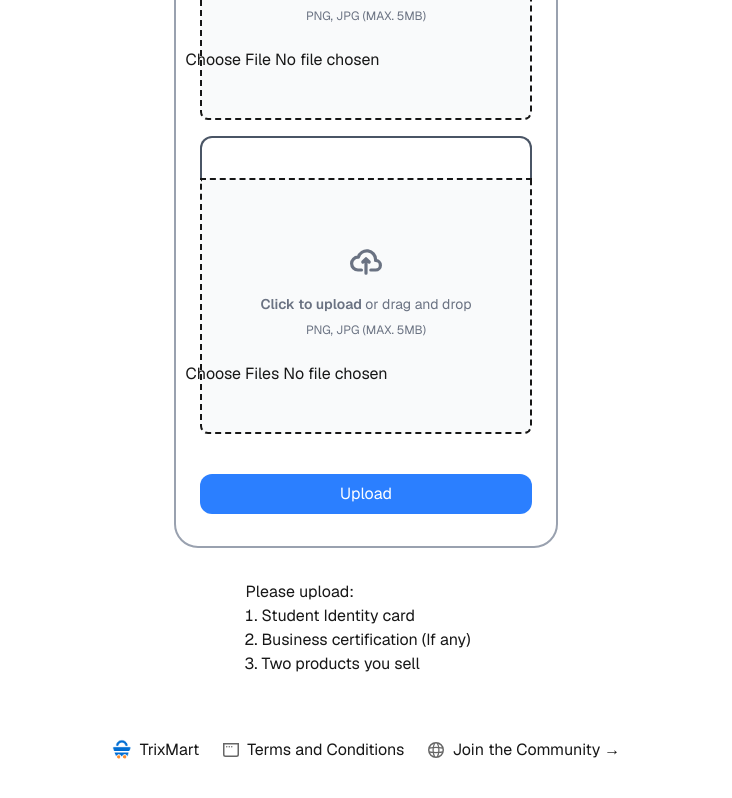
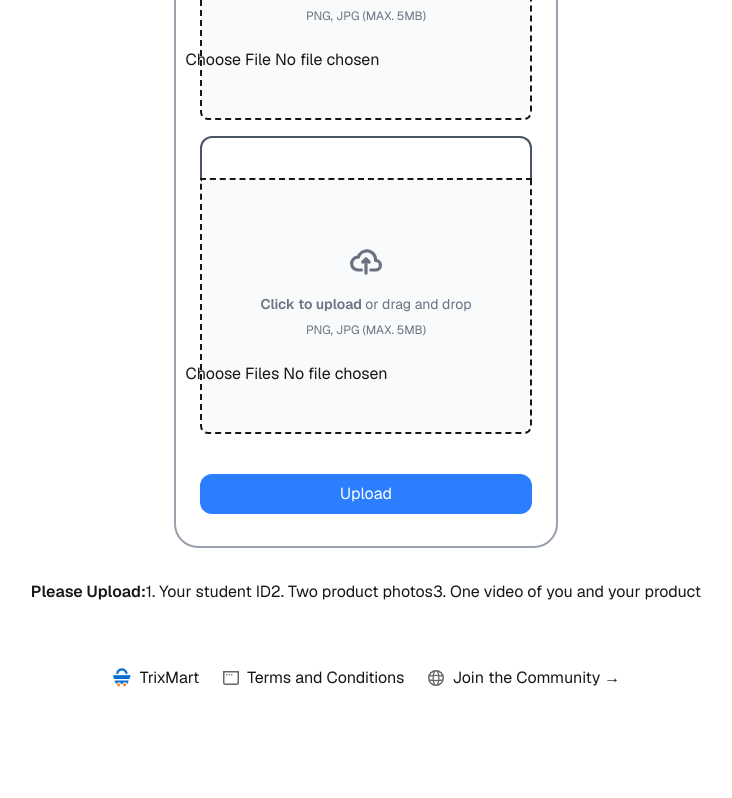
Before and after one commit to Anthony-Obinugwu/trix-mart-upload-vercel, a Next.js app: page / in a window 1280 px wide. Shown: the part 583-1381 px from the top of the page, without its empty margins (274-1006 px from the left). After the commit the page ends 1351 px from the top, so only its background shows below. Built offline with nearby package versions, Linux system fonts and the light colour scheme.

Commit message:
Revert "victor."
This reverts commit a412dc03df53fb834ce53706b1820b5d2274659e.

```diff
--- a/app/page.tsx
+++ b/app/page.tsx
@@ -205,14 +205,12 @@ export default function Home() {
               {isSuccess ? (
                   <></>
               ) : (
-                <div>
-                  <p className="-indent-4">Please upload:</p>
-                  <ol className="list-decimal">
-                    <li>Student Identity card</li>
-                    <li>Business certification (If any)</li>
-                    <li>Two products you sell</li>
-                  </ol>
-                </div>
+                  <>
+                    <p className="font-semibold">Please Upload:</p>
+                    <p>1. Your student ID</p>
+                    <p>2. Two product photos</p>
+                    <p>3. One video of you and your product</p>
+                  </>
               )}
             </div>
           </main>
```
